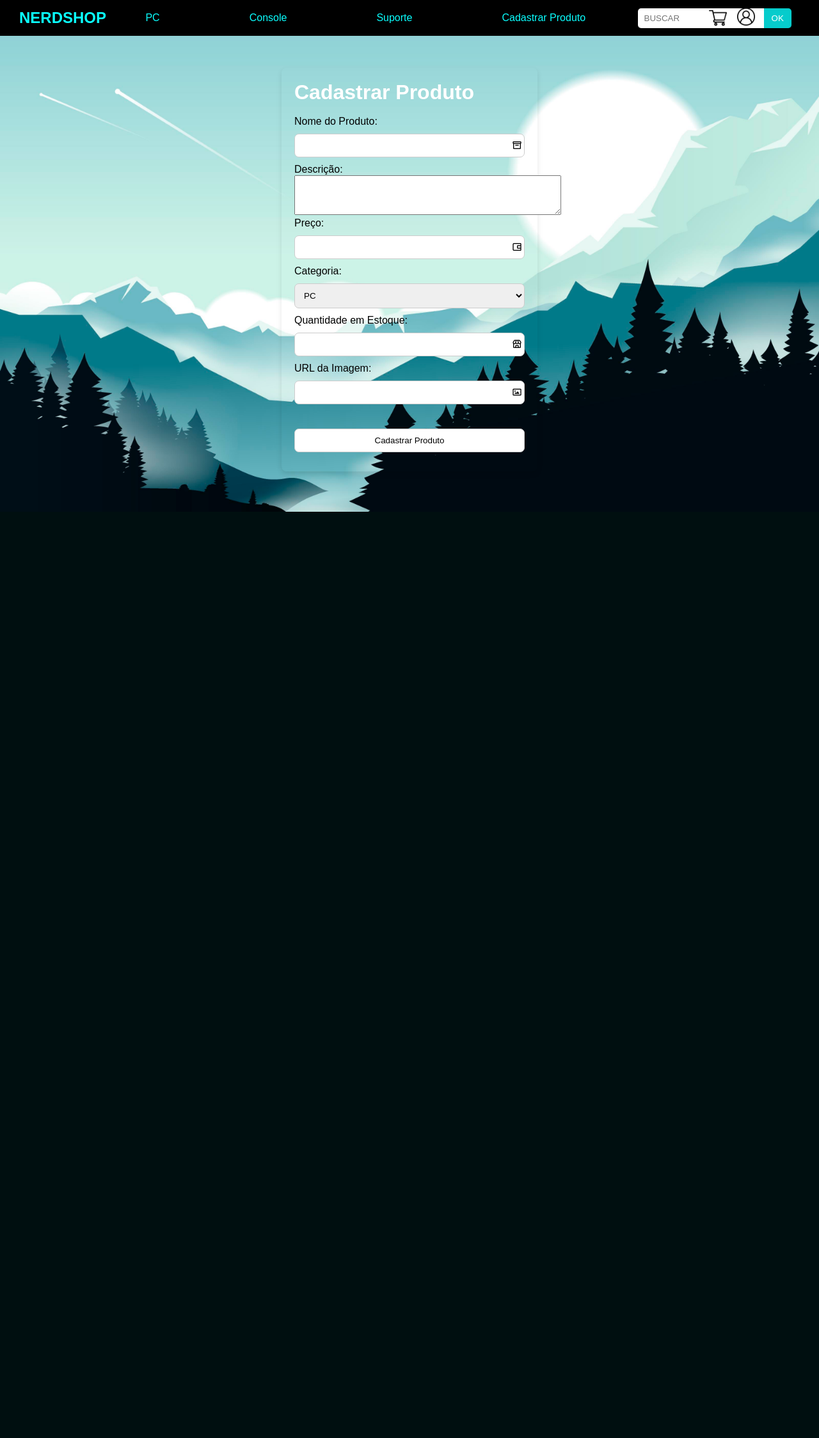
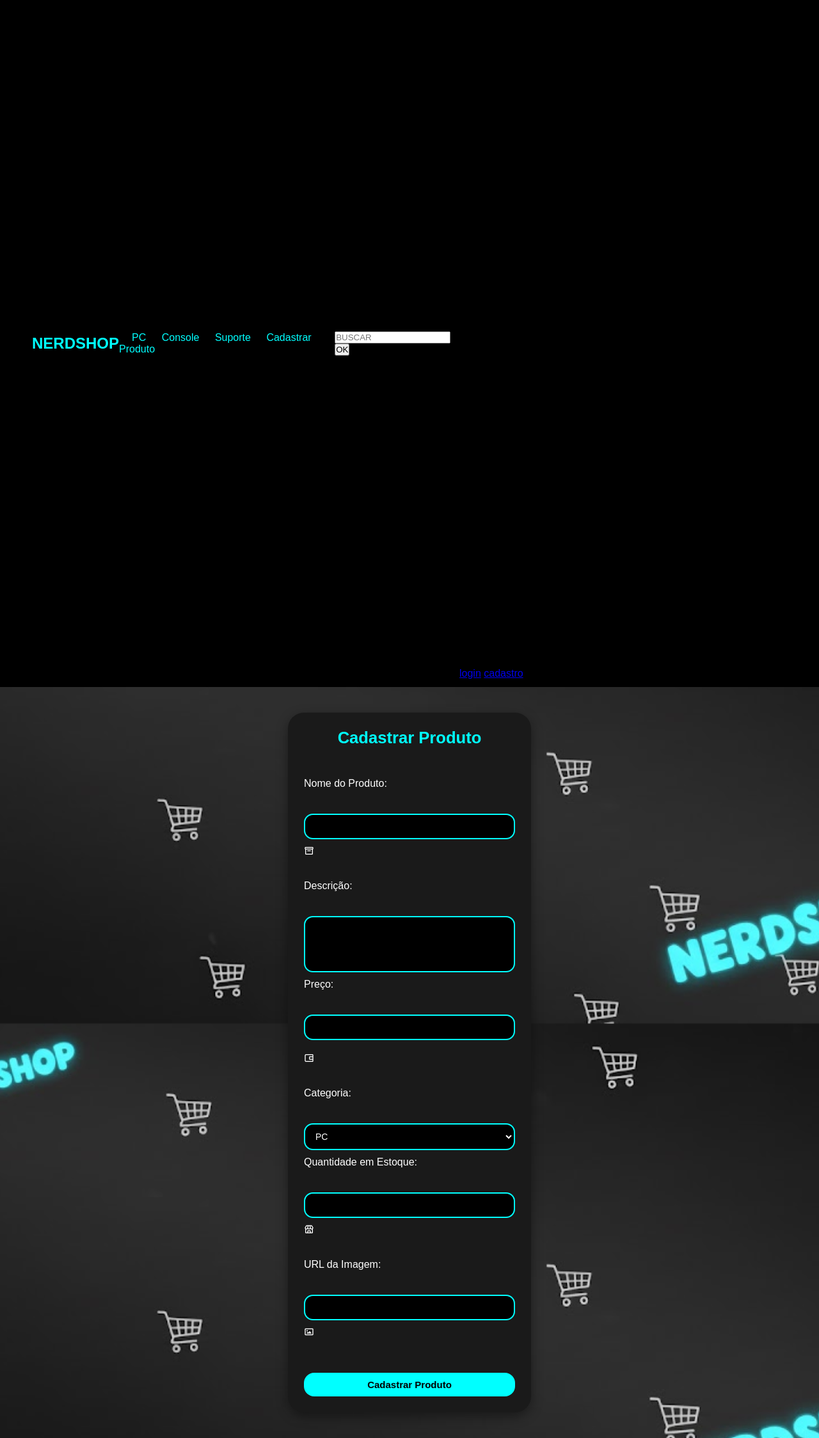
Before and after one commit to brzRaven01001/nerd-shop, a Flask app: page /cadastro in a window 1280 px wide. Shown: the whole page at 64% size. Before the commit the page ends 800 px from the top, so only its background shows below. Run offline with Flask 3, Linux system fonts and the light colour scheme.

Commit message:
ajuste layout  cadastro produtos

```diff
--- a/static/cadastro.css
+++ b/static/cadastro.css
@@ -5,184 +5,174 @@
     font-family: "Poppins", sans-serif;
 }
 
-body{
-    margin:0;
-    font-family: 'Segoe UI', Tahoma, Geneva, Verdana;
-    background-image: url(src/background-cdprodutos.jpg);
-    background-repeat: no-repeat;
-    background-position: center;
-    background-size: cover;
+:root {
+    --primary-color: #00ffff;
+    --second-color: #1eff00;
+    --black-color: #000000;
+    --gray-color: #1a1a1a;
+    --text-color: #ffffff;
 }
 
-.headercima{
+body {
+    background: url("src/cadastro_produto.jpg") no-repeat center center fixed;
+    background-size: cover;
+    color: var(--text-color);
+    min-height: 100vh;
+}
+
+
+.headercima {
     width: 100%;
-    background-color: #000000;
+    background-color: var(--black-color);
     display: flex;
     justify-content: space-between;
     align-items: center;
-    padding: 12px 50px 12px 30px;
+    padding: 12px 50px;
     position: relative;
     z-index: 1000;
 }
 
-.acoes-header{
-    margin-right: 50px;
-}
-
-.logo{
-    color: rgb(1, 26, 249);
+.logo a {
+    color: var(--primary-color);
     font-size: 24px;
     font-weight: bold;
-    font-family:'Lucida Sans', 'Lucida Sans Regular', 'Lucida Grande', 'Lucida Sans Unicode', Geneva, Verdana, sans-serif;
-}
-
-.logo a{
-    color: rgb(10, 255, 255);
     text-decoration: none;
 }
 
-.logo a:hover{
-    color: #0cac9e;
+.logo a:hover {
+    color: var(--second-color);
     transition: 0.3s;
-
-}
-.barrapesquisa{
-    display: flex;
-    flex:1;
-    max-width: 30px;
-    margin: 0 20px;
 }
 
-.barrapesquisa input {
-    flex: 1;
-    padding: 8px 10px;
-    border: none;
-    border-radius: 5px 0 0 5px;
-    outline: none;
+.extras a {
+    color: var(--primary-color);
+    margin-left: 20px;
+    text-decoration: none;
 }
 
-.pesquisa{
-    padding: 8px 12px;
-    background: rgb(6, 204, 204);
-    color: rgb(255, 255, 255);
-    font-style: bold;
-    border: none;
-    border-radius: 0 5px 5px 0;
-    cursor: pointer;
+.extras a:hover {
+    color: var(--second-color);
+    transition: 0.3s;
 }
 
-.acoes-header{
-    display: flex;
-    align-items: center;
-    gap: 16px;
-    margin-right: 50px;
+
+.flash-messages {
+    width: 100%;
+    text-align: center;
+    margin: 10px auto;
 }
 
-.iconheader{
-  width: 28px;
-  height: 28px;
-  object-fit: contain;
-  cursor: pointer;
+.flash {
+    display: inline-block;
+    padding: 10px 20px;
+    background: var(--second-color);
+    color: var(--black-color);
+    border-radius: 20px;
+    font-weight: bold;
+    animation: fadeIn 0.5s ease;
 }
 
-.menu-container{
-    position: relative;
+@keyframes fadeIn {
+    from { opacity: 0; transform: translateY(-5px); }
+    to { opacity: 1; transform: translateY(0); }
 }
 
-.menudropdown{
-  display: none;
-  position: absolute;
-  top: 40px;
-  right: 0;
-  background:#282224;
-  border-radius: 8px;
-  padding: 10px;
-  flex-direction: column;
-  gap: 10px;
-  box-shadow: 0 4px 12px rgba(0, 0, 0, 0.4);
-  z-index: 999;
+
+form {
+    background: var(--gray-color);
+    padding: 25px;
+    border-radius: 25px;
+    max-width: 380px;
+    margin: 40px auto;
+    box-shadow: 0 6px 18px rgba(0, 0, 0, 0.4);
+    display: flex;
+    flex-direction: column;
+    gap: 10px;
+    transition: all 0.3s ease;
 }
 
-.menudropdown.show{
-    display:flex;
+form:hover {
+    transform: translateY(-2px);
+    box-shadow: 0 8px 20px rgba(0, 0, 0, 0.5);
 }
 
-.botaomenu{
-  padding: 8px 12px;
-  background-color: #1eff00;
-  border: none;
-  color: rgb(0, 0, 0);
-  border-radius: 6px;
-  cursor: pointer;
+form h1 {
+    color: var(--primary-color);
+    text-align: center;
+    margin-bottom: 10px;
+    font-size: 1.6rem;
 }
 
-a {
-  text-decoration: none;
+
+form input,
+form select,
+form textarea {
+    width: 100%;
+    padding: 10px 12px;
+    border: 2px solid var(--primary-color);
+    border-radius: 14px;
+    background: var(--black-color);
+    color: var(--text-color);
+    font-size: 14px;
+    outline: none;
+    transition: 0.3s;
 }
 
-.extras {
-  display: flex;
-  gap: 140px;
-  font-weight: 500;
-  font-family:'Lucida Sans', 'Lucida Sans Regular', 'Lucida Grande', 'Lucida Sans Unicode', Geneva, Verdana, sans-serif;
+form textarea {
+    resize: none;
+    min-height: 80px;
 }
 
-.extras a{
-  color: rgb(10, 255, 255);
-  text-decoration: none;
+form input:focus,
+form select:focus,
+form textarea:focus {
+    border-color: var(--second-color);
+    box-shadow: 0 0 8px var(--second-color);
 }
 
-.extras a:hover{
-  color: #0cac9e;
-  transition: 0.3s;
-}
-/* fim do header*/
 
-html, body {
-  margin: 0;
-  padding: 0;
-  width: 100%;
-  height: 100%;
-  overflow-x: hidden;
+.submit-button input {
+    background-color: var(--primary-color);
+    color: var(--black-color);
+    font-weight: bold;
+    padding: 10px;
+    border-radius: 16px;
+    border: none;
+    cursor: pointer;
+    transition: 0.3s;
+    font-size: 15px;
 }
 
-form {
-  background: transparent;
-  padding: 20px;
-  border-radius: 8px;
-  box-shadow: 0 4px 8px rgba(0, 0, 0, 0.1);
-  max-width: 400px;
-  margin: 50px auto;
-
+.submit-button input:hover {
+    background-color: var(--second-color);
+    transform: scale(1.03);
 }
 
-form input, form select {
-  width: 100%;
-  padding: 10px;
-  margin: 10px 0;
-  border: 1px solid #ccc;
-  border-radius: 7px;
+
+.footer {
+    padding: 20px;
+    text-align: center;
+    background: var(--black-color);
+    font-size: 0.9rem;
+    color: #888;
+    border-top-left-radius: 25px;
+    border-top-right-radius: 25px;
 }
 
-i {
-    position: absolute;
-    margin-left: -20px;
-    margin-top: 20px;
+
+@media only screen and (max-width: 768px) {
+    form {
+        max-width: 90%;
+        margin: 30px auto;
+        padding: 20px;
+        border-radius: 20px;
+        gap: 8px;
+    }
+
+    form input,
+    form select,
+    form textarea {
+        font-size: 13px;
+        padding: 9px 10px;
+    }
 }
-
-.submit-button input {
-    text-align: center;
-    background-color:#ffffff;
-    color: rgb(0, 0, 0);
-    border-radius: 7px;
-}
-
-.submit-button input:hover{
-    transition: 0.3s;
-    background-color: #52c7a4;
-    cursor: pointer;
-}
-
-h1{
-    color: white
-}
```
Also changed, not shown: static/src/cadasto_produto.jpg (added), static/src/cadastro_produto.jpg (added).
